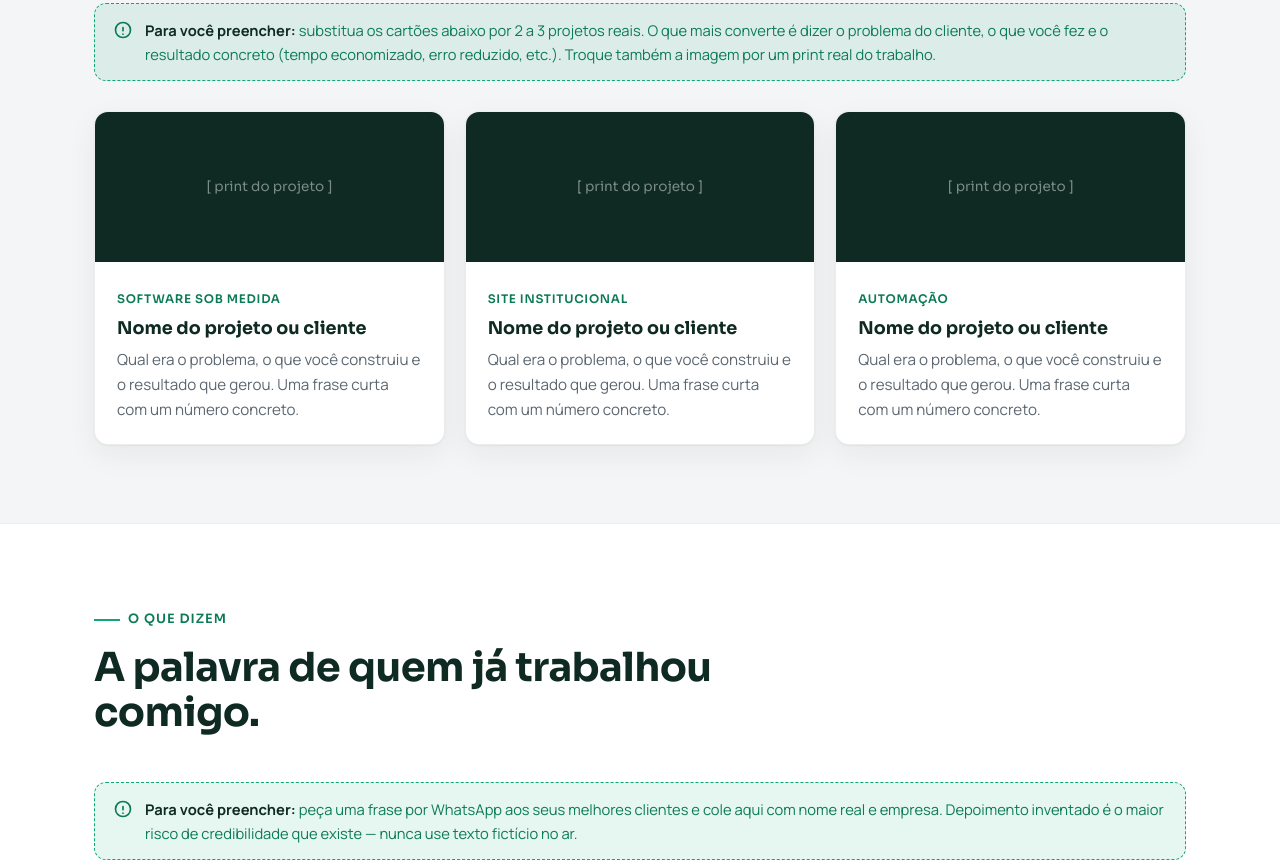
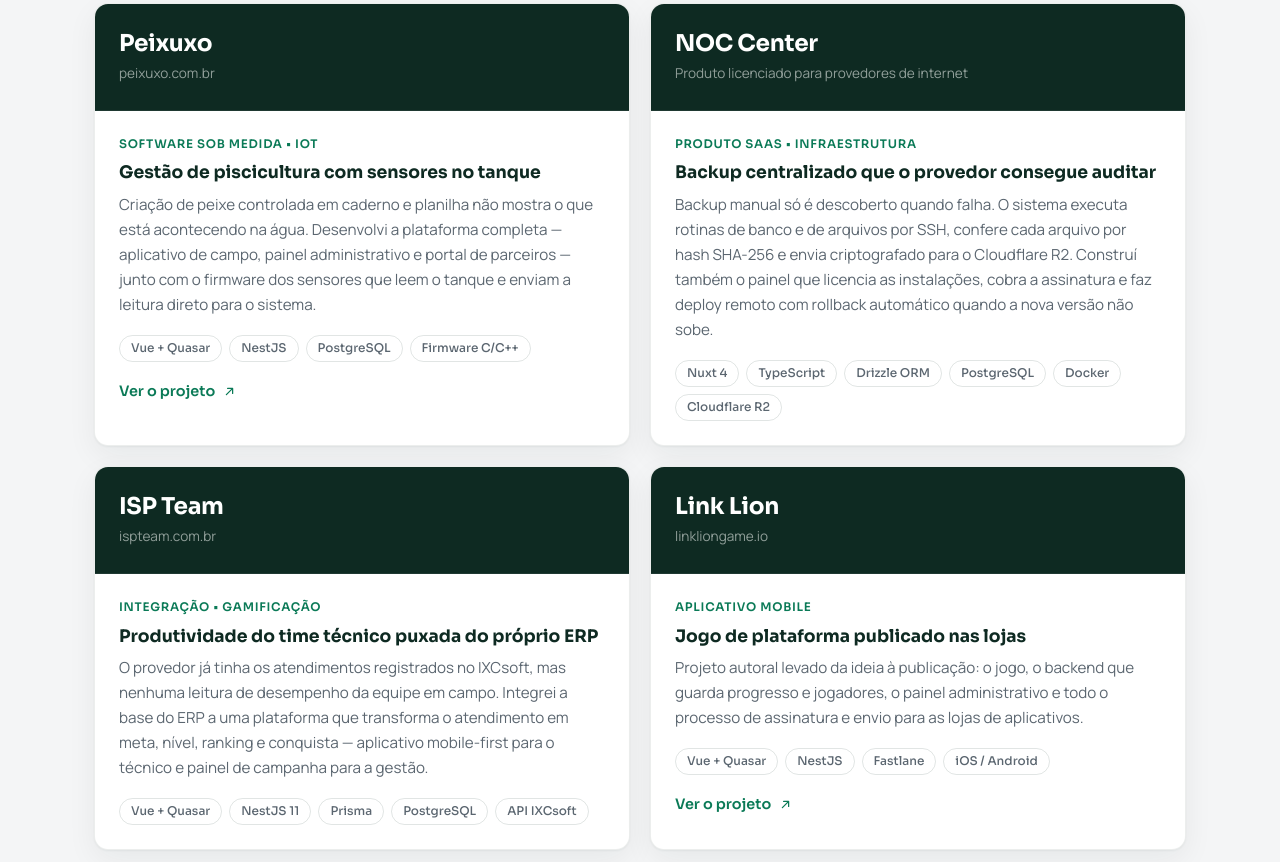
Before and after one commit to leaomartins/wesite-leaomartins, a plain HTML site: page index.html in a window 1280 px wide. Shown: the part 2577-3439 px from the top of the page. Drawn offline with Linux system fonts and the light colour scheme.

Commit message:
Substitui os placeholders de trabalhos por 4 projetos reais
Peixuxo, NOC Center, ISP Team e Link Lion, com o problema que cada um
resolve, o que foi construído e a stack usada.

- Grade de cases passa de 3 para 2 colunas, já que agora são 4 itens.
- Capa tipográfica com nome e domínio no lugar do placeholder de print.
- Tags de stack e link para o projeto quando o site está no ar.
- Remove o aviso de preenchimento da seção.

Sem números de resultado nos cartões: nenhuma métrica foi medida ainda,
e prova social inventada é justamente o que não pode entrar no ar.
ISP Team fica sem link porque ispteam.com.br responde 403 hoje.

```diff
--- a/index.html
+++ b/index.html
@@ -204,16 +204,34 @@
   .fill-note strong{color:var(--ink)}
 
   /* ---------- Cases ---------- */
-  .cases{display:grid;grid-template-columns:repeat(3,1fr);gap:20px}
+  .cases{display:grid;grid-template-columns:repeat(2,1fr);gap:20px}
   .case{
     background:var(--card);border:1px solid var(--line-soft);border-radius:var(--radius);overflow:hidden;box-shadow:var(--shadow);
+    display:flex;flex-direction:column;transition:transform .18s ease, border-color .18s ease;
   }
-  .case-img{height:150px;background:var(--panel);display:grid;place-items:center;color:rgba(231,236,234,.5);font-size:.85rem;font-family:'Sora',sans-serif}
-  .case-body{padding:22px}
+  .case:hover{transform:translateY(-4px);border-color:rgba(15,166,120,.5)}
+  .case-cover{
+    background:var(--panel);padding:26px 24px;display:flex;flex-direction:column;gap:5px;
+    border-bottom:1px solid rgba(255,255,255,.07);
+  }
+  .case-cover .cname{font-family:'Sora',sans-serif;font-weight:700;font-size:1.45rem;color:#fff;letter-spacing:-.015em;line-height:1.15}
+  .case-cover .cdom{font-size:.85rem;color:rgba(231,236,234,.6)}
+  .case-body{padding:24px;display:flex;flex-direction:column;flex:1}
   .case-tag{font-family:'Sora',sans-serif;font-size:.74rem;font-weight:600;letter-spacing:.06em;text-transform:uppercase;color:var(--accent-deep)}
-  .case h3{font-size:1.1rem;margin:8px 0}
+  .case h3{font-size:1.08rem;margin:9px 0}
   .case p{color:var(--muted);font-size:.95rem}
-  @media(max-width:900px){.cases{grid-template-columns:1fr}}
+  .stack{display:flex;flex-wrap:wrap;gap:7px;margin-top:18px}
+  .stack span{
+    font-family:'Sora',sans-serif;font-size:.75rem;font-weight:500;color:var(--muted);
+    border:1px solid var(--line);border-radius:999px;padding:4px 11px;line-height:1.4;
+  }
+  .case-link{
+    display:inline-flex;align-items:center;gap:7px;margin-top:18px;align-self:flex-start;
+    font-family:'Sora',sans-serif;font-weight:600;font-size:.9rem;color:var(--accent-deep);
+  }
+  .case-link:hover{text-decoration:underline}
+  .case-link svg{width:15px;height:15px}
+  @media(max-width:760px){.cases{grid-template-columns:1fr}}
 
   /* ---------- Testimonials ---------- */
   .testi{background:var(--card);border-top:1px solid var(--line-soft);border-bottom:1px solid var(--line-soft)}
@@ -438,36 +456,68 @@
       <h2>Projetos reais falam mais alto que promessas.</h2>
     </div>
 
-    <div class="fill-note">
-      <svg viewBox="0 0 24 24" fill="none" stroke="currentColor" stroke-width="2" stroke-linecap="round" stroke-linejoin="round"><path d="M12 9v4M12 17h.01"/><circle cx="12" cy="12" r="9"/></svg>
-      <span><strong>Para você preencher:</strong> substitua os cartões abaixo por 2 a 3 projetos reais. O que mais converte é dizer o problema do cliente, o que você fez e o resultado concreto (tempo economizado, erro reduzido, etc.). Troque também a imagem por um print real do trabalho.</span>
-    </div>
+    <div class="cases">
 
-    <div class="cases">
       <article class="case">
-        <div class="case-img">[ print do projeto ]</div>
+        <div class="case-cover">
+          <span class="cname">Peixuxo</span>
+          <span class="cdom">peixuxo.com.br</span>
+        </div>
         <div class="case-body">
-          <span class="case-tag">Software sob medida</span>
-          <h3>Nome do projeto ou cliente</h3>
-          <p>Qual era o problema, o que você construiu e o resultado que gerou. Uma frase curta com um número concreto.</p>
+          <span class="case-tag">Software sob medida • IoT</span>
+          <h3>Gestão de piscicultura com sensores no tanque</h3>
+          <p>Criação de peixe controlada em caderno e planilha não mostra o que está acontecendo na água. Desenvolvi a plataforma completa — aplicativo de campo, painel administrativo e portal de parceiros — junto com o firmware dos sensores que leem o tanque e enviam a leitura direto para o sistema.</p>
+          <div class="stack"><span>Vue + Quasar</span><span>NestJS</span><span>PostgreSQL</span><span>Firmware C/C++</span></div>
+          <a class="case-link" href="https://peixuxo.com.br" target="_blank" rel="noopener">
+            Ver o projeto
+            <svg viewBox="0 0 24 24" fill="none" stroke="currentColor" stroke-width="2" stroke-linecap="round" stroke-linejoin="round" aria-hidden="true"><path d="M7 17 17 7M9 7h8v8"/></svg>
+          </a>
         </div>
       </article>
+
       <article class="case">
-        <div class="case-img">[ print do projeto ]</div>
+        <div class="case-cover">
+          <span class="cname">NOC Center</span>
+          <span class="cdom">Produto licenciado para provedores de internet</span>
+        </div>
         <div class="case-body">
-          <span class="case-tag">Site institucional</span>
-          <h3>Nome do projeto ou cliente</h3>
-          <p>Qual era o problema, o que você construiu e o resultado que gerou. Uma frase curta com um número concreto.</p>
+          <span class="case-tag">Produto SaaS • Infraestrutura</span>
+          <h3>Backup centralizado que o provedor consegue auditar</h3>
+          <p>Backup manual só é descoberto quando falha. O sistema executa rotinas de banco e de arquivos por SSH, confere cada arquivo por hash SHA-256 e envia criptografado para o Cloudflare R2. Construí também o painel que licencia as instalações, cobra a assinatura e faz deploy remoto com rollback automático quando a nova versão não sobe.</p>
+          <div class="stack"><span>Nuxt 4</span><span>TypeScript</span><span>Drizzle ORM</span><span>PostgreSQL</span><span>Docker</span><span>Cloudflare R2</span></div>
         </div>
       </article>
+
       <article class="case">
-        <div class="case-img">[ print do projeto ]</div>
+        <div class="case-cover">
+          <span class="cname">ISP Team</span>
+          <span class="cdom">ispteam.com.br</span>
+        </div>
         <div class="case-body">
-          <span class="case-tag">Automação</span>
-          <h3>Nome do projeto ou cliente</h3>
-          <p>Qual era o problema, o que você construiu e o resultado que gerou. Uma frase curta com um número concreto.</p>
+          <span class="case-tag">Integração • Gamificação</span>
+          <h3>Produtividade do time técnico puxada do próprio ERP</h3>
+          <p>O provedor já tinha os atendimentos registrados no IXCsoft, mas nenhuma leitura de desempenho da equipe em campo. Integrei a base do ERP a uma plataforma que transforma o atendimento em meta, nível, ranking e conquista — aplicativo mobile-first para o técnico e painel de campanha para a gestão.</p>
+          <div class="stack"><span>Vue + Quasar</span><span>NestJS 11</span><span>Prisma</span><span>PostgreSQL</span><span>API IXCsoft</span></div>
         </div>
       </article>
+
+      <article class="case">
+        <div class="case-cover">
+          <span class="cname">Link Lion</span>
+          <span class="cdom">linkliongame.io</span>
+        </div>
+        <div class="case-body">
+          <span class="case-tag">Aplicativo mobile</span>
+          <h3>Jogo de plataforma publicado nas lojas</h3>
+          <p>Projeto autoral levado da ideia à publicação: o jogo, o backend que guarda progresso e jogadores, o painel administrativo e todo o processo de assinatura e envio para as lojas de aplicativos.</p>
+          <div class="stack"><span>Vue + Quasar</span><span>NestJS</span><span>Fastlane</span><span>iOS / Android</span></div>
+          <a class="case-link" href="https://linkliongame.io" target="_blank" rel="noopener">
+            Ver o projeto
+            <svg viewBox="0 0 24 24" fill="none" stroke="currentColor" stroke-width="2" stroke-linecap="round" stroke-linejoin="round" aria-hidden="true"><path d="M7 17 17 7M9 7h8v8"/></svg>
+          </a>
+        </div>
+      </article>
+
     </div>
   </div>
 </section>
```
Also changed, not shown: 1 other file.
